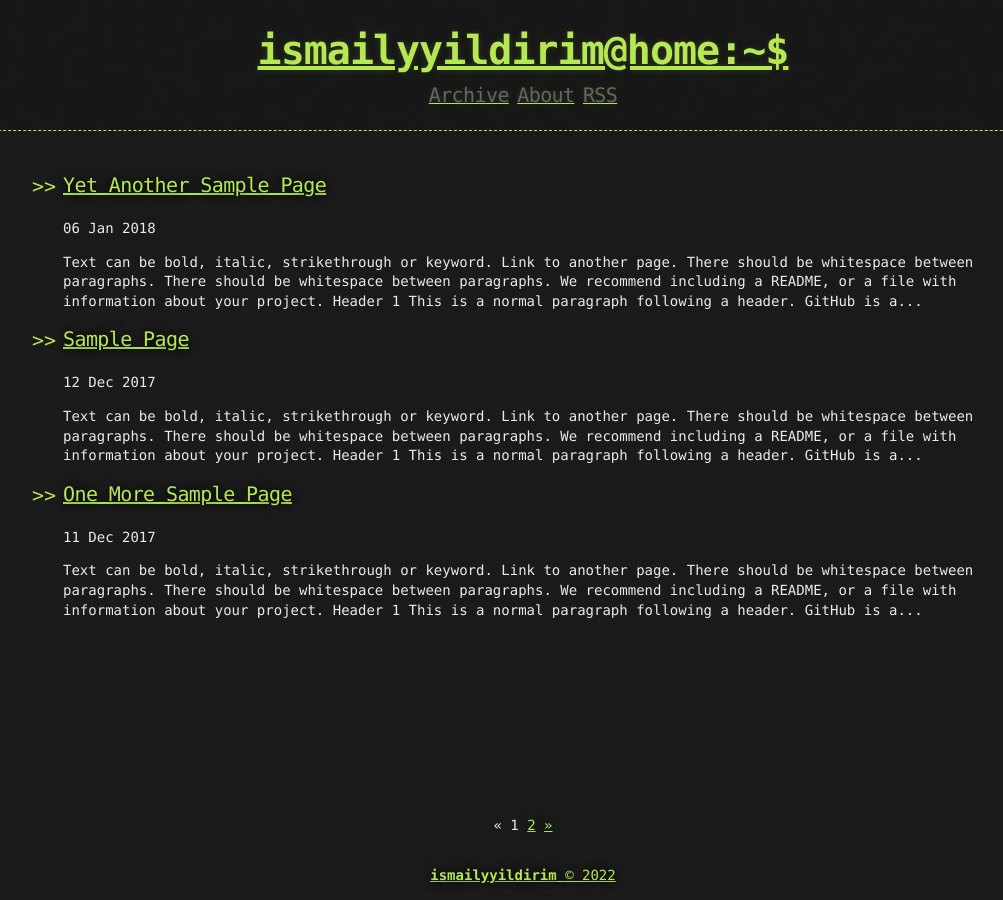
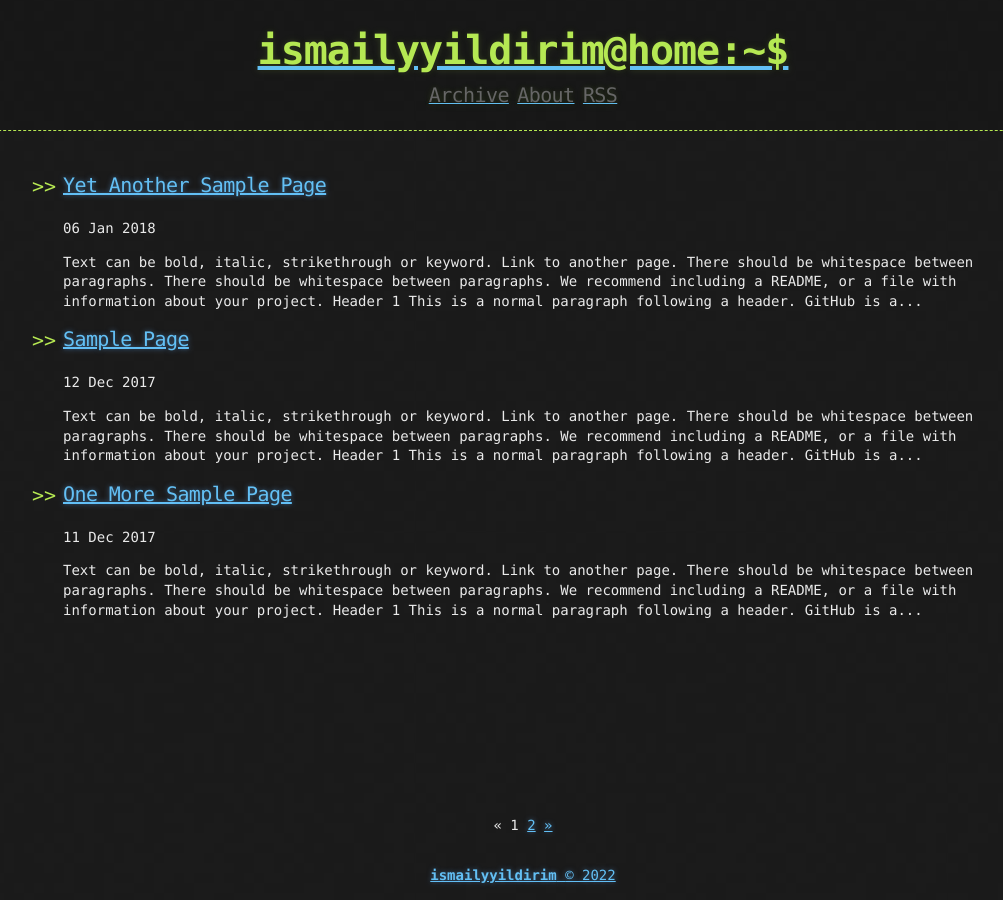
Before and after one commit to ismailyyildirim/ismailyyildirim.github.io, a Jekyll site: the page built from index.html, in a window 1280 px wide. Shown: the whole page, without its empty margins (117-1120 px from the left). Built offline with Jekyll 4.4.1, drawn with Linux system fonts in a browser that asks for light colours; the list of posts is cut into pages by our own code.

Commit message:
Update base.scss

```diff
--- a/_sass/base.scss
+++ b/_sass/base.scss
@@ -247,8 +247,8 @@ hr {
 */
 
 a {
-  color: $conifer;
-  text-shadow: 0 0 10px rgba(0, 0, 0, 1);
+  color: #63c0f5;
+  text-shadow: 0 0 5px rgba(104, 182, 255, 0.5);
 }
 
 a:active, a:focus {
```
